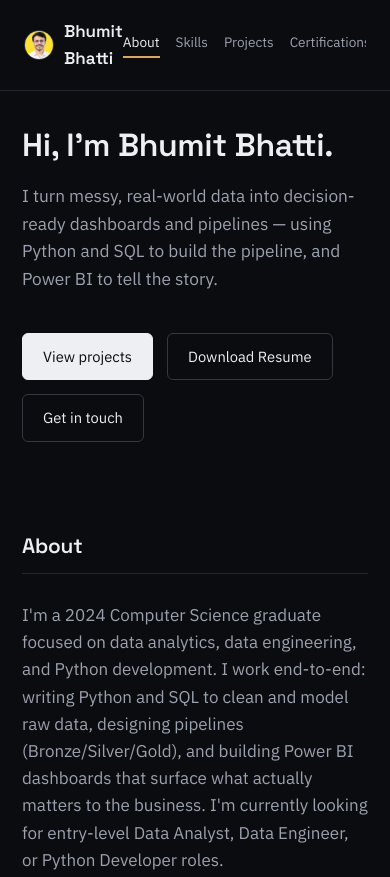
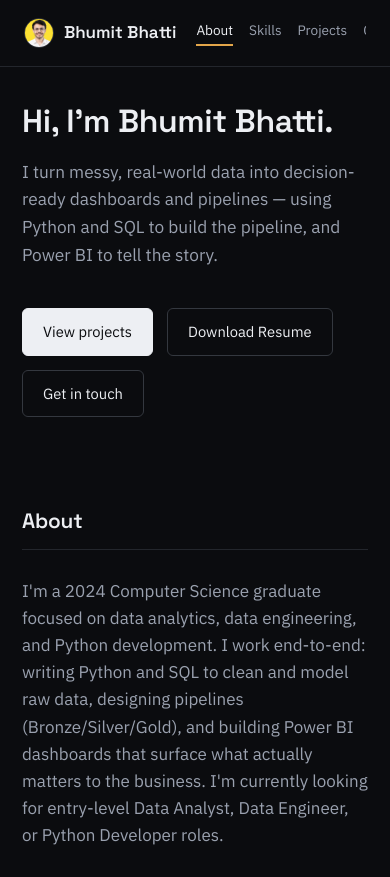
Before and after one commit to bhattibhumit/bhattibhumit.github.io, a plain HTML site: page index.html in a window 390 px wide. Shown: the top 877 px of the page. Drawn offline with Linux system fonts and the light colour scheme.

Commit message:
Update style.css

```diff
--- a/style.css
+++ b/style.css
@@ -29,6 +29,7 @@ body {
   font-family: var(--font-body);
   font-size: 17px;
   line-height: 1.6;
+  overflow-x: hidden;
 }
 
 a {
@@ -445,7 +446,7 @@ section:last-of-type { margin-bottom: 40px; }
     z-index: 10;
   }
   .mobile-topbar .brand { font-family: var(--font-display); font-weight: 600; }
-  .mobile-topbar .brand-group { display: flex; align-items: center; gap: 10px; }
+  .mobile-topbar .brand-group { display: flex; align-items: center; gap: 10px; flex-shrink: 0; }
   .mobile-avatar {
     width: 30px;
     height: 30px;
@@ -453,7 +454,17 @@ section:last-of-type { margin-bottom: 40px; }
     object-fit: cover;
     border: 1px solid var(--line-strong);
   }
-  .mobile-topbar nav { display: flex; gap: 16px; overflow-x: auto; }
+  .mobile-topbar nav {
+    display: flex;
+    gap: 16px;
+    flex: 1 1 auto;
+    min-width: 0;
+    overflow-x: auto;
+    -webkit-overflow-scrolling: touch;
+    scrollbar-width: none;
+    margin-left: 20px;
+  }
+  .mobile-topbar nav::-webkit-scrollbar { display: none; }
   .mobile-topbar nav a {
     position: relative;
     display: inline-block;
```
